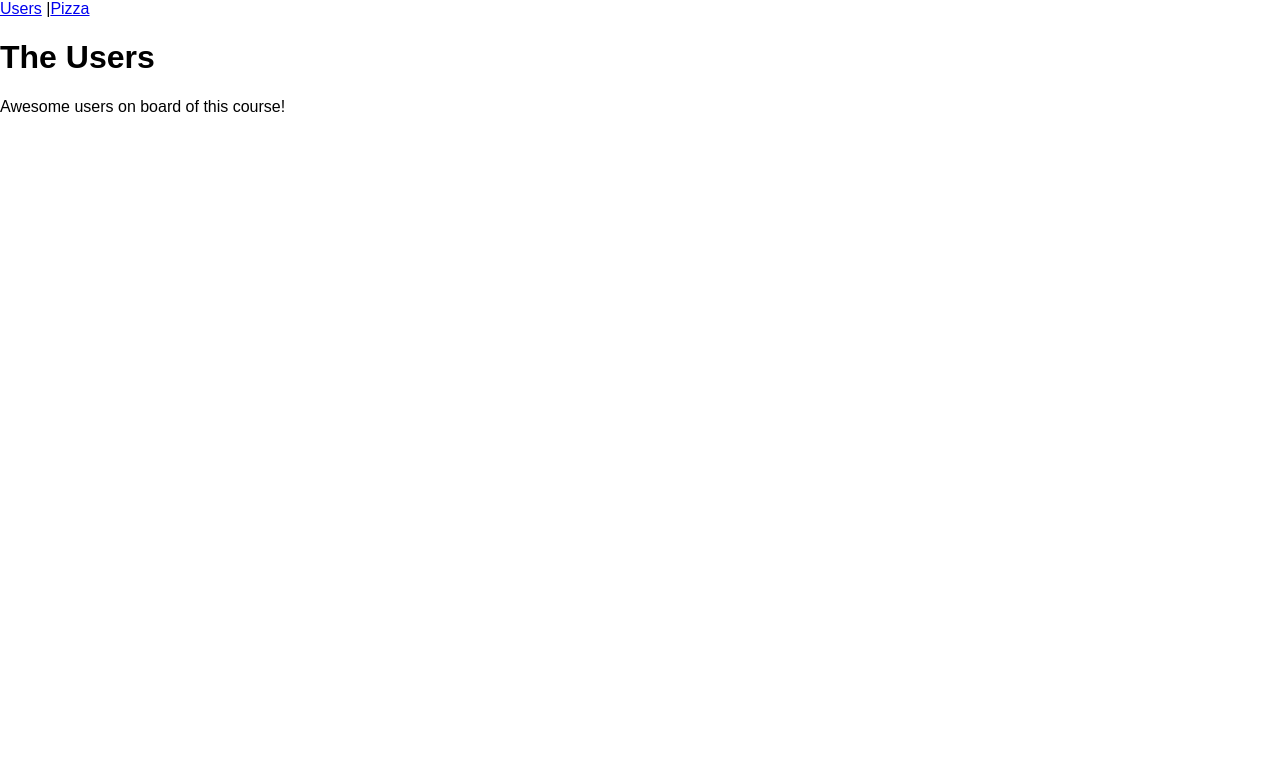
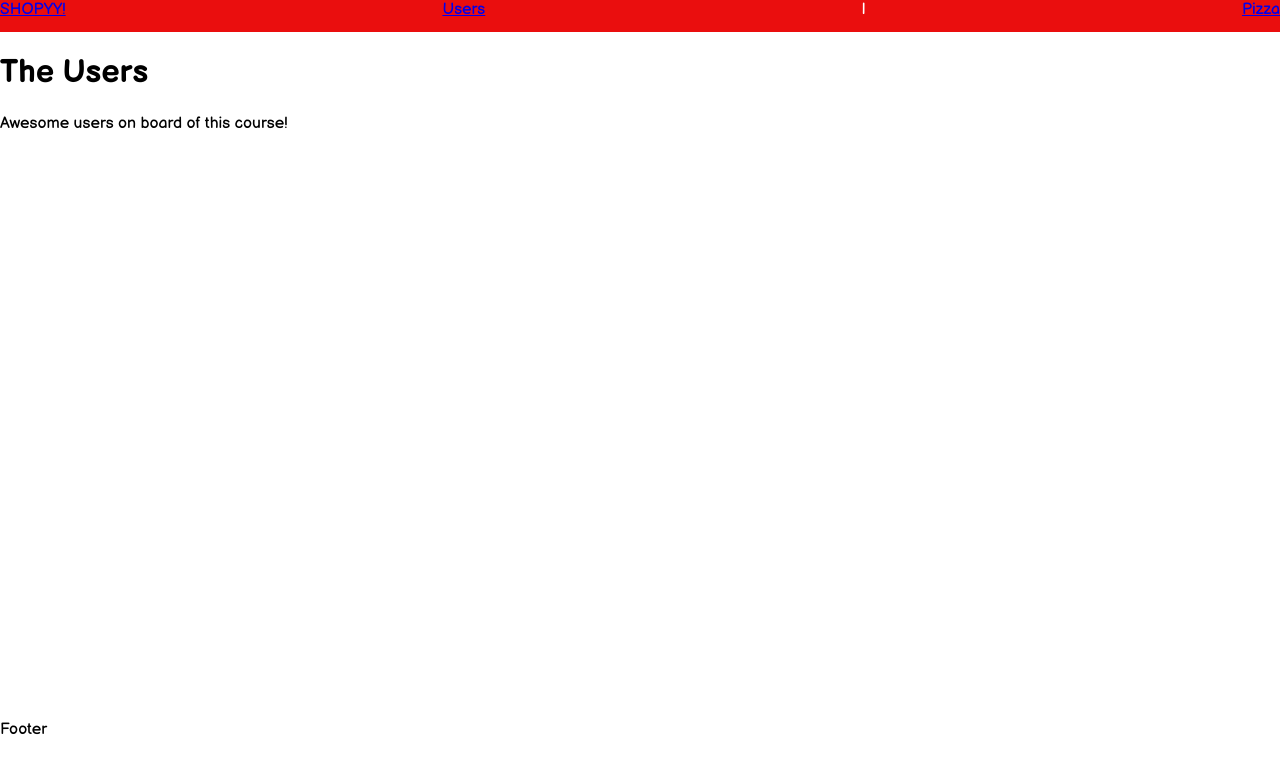
Before and after one commit to amitnashtekar/react-handson-scratch, a React app: page / in a window 1280 px wide. Shown: the top 772 px of the page. Built offline with nearby package versions, Linux system fonts and the light colour scheme.

Commit message:
css grid to create header,footer,main and loaded fonts by font face

```diff
--- a/src/App.js
+++ b/src/App.js
@@ -1,24 +1,26 @@
 import React, { Component } from 'react';
 import { Link, Route } from 'react-router-dom';
 
+import Header from './components/Header/Header';
 import Users from './containers/Users';
 import asyncComponent from './hoc/asyncComponent';
 
 const AsyncPizza = asyncComponent(() => {
     return import('./containers/Pizza.js');
 });
+import classes from './index.css';
 
 class App extends Component {
     render () {
         return (
-            <div>
-                <div>
-                    <Link to="/">Users</Link> |
-                    <Link to="/pizza">Pizza</Link>
-                </div>
-                <div>
+            <div className = {classes.container}>
+                <Header />
+                <div className = {classes.main}>
                     <Route path="/" exact component={Users} />
                     <Route path="/pizza" component={AsyncPizza} />
+                </div>
+                <div className = {classes.footer}>
+                    Footer
                 </div>
             </div>
         );
--- /dev/null
+++ b/src/components/Header/Header.css
@@ -0,0 +1,8 @@
+.header {
+    grid-area: "header";
+    background-color: #ea0e0e;
+    color: #fff;
+    display: flex;
+    justify-content: space-between;
+
+}
--- /dev/null
+++ b/src/components/Header/Header.js
@@ -0,0 +1,15 @@
+import React from 'react';
+import { Link, Route } from 'react-router-dom';
+import classes from './Header.css';
+
+const Header = (props) => {
+    return (
+        <div className={classes.header}>
+            <Link to="/">SHOPYY!</Link>
+            <Link to="/">Users</Link> |
+            <Link to="/pizza">Pizza</Link>
+        </div>
+    )
+}
+
+export default Header;
--- a/src/index.css
+++ b/src/index.css
@@ -1,5 +1,30 @@
+@font-face {
+    font-family: "BalsamiqSans";
+    src: url("/src/assets/fonts/BalsamiqSans-Regular.ttf");
+}
+@font-face {
+    font-family: "BalsamiqSans";
+    src: url("/src/assets/fonts/BalsamiqSans-Bold.ttf");
+    font-weight: 700;
+}
 body {
     margin: 0;
     padding: 0;
-    font-family: sans-serif
+    font-family: "BalsamiqSans", sans-serif;
 }
+.container {
+    display: grid;
+    grid-template-areas: "header"
+                         "main"
+                         "footer";
+    grid-template-columns: 1fr;
+    grid-template-rows: 2rem auto minmax(3rem, 5rem);
+    height: 100vh;
+}
+
+.main {
+    grid-area: "main";
+}
+.footer {
+    grid-area: "footer";
+}
```
Also changed, not shown: src/assets/fonts/BalsamiqSans-Bold.ttf (added), src/assets/fonts/BalsamiqSans-Regular.ttf (added).
